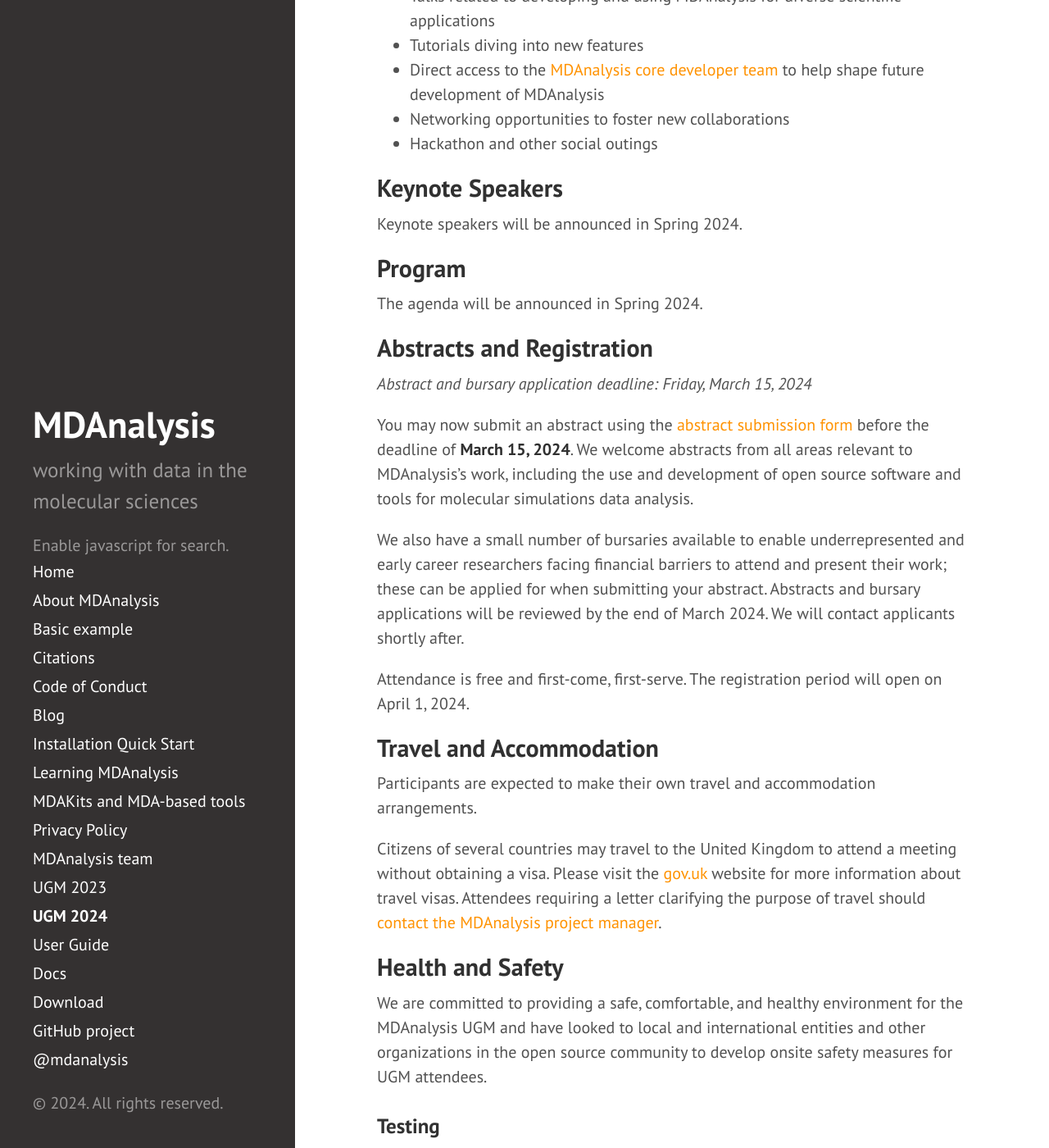
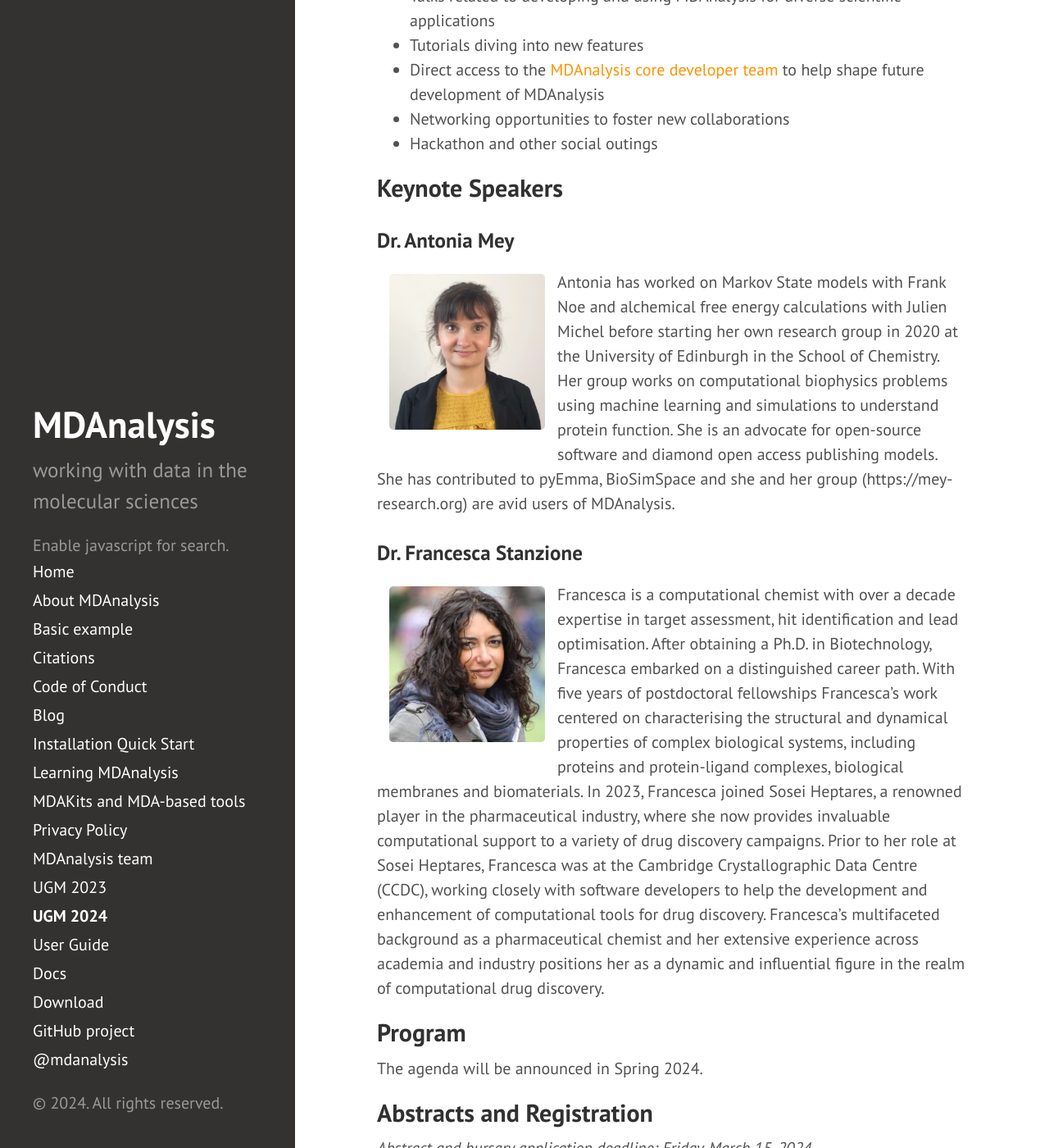
Before and after one commit to MDAnalysis/MDAnalysis.github.io, a Jekyll site: the page built from pages/ugm2024.md, in a window 1280 px wide and 1400 px high, scrolled down 635 px. Shown: the whole window at 82% size. Built offline with Jekyll 4.4.1, drawn with Linux system fonts in a browser that asks for light colours; comment, search, counter and statistics services are not loaded.

Commit message:
Add keynote speakers to UGM page (#368)
* Add keynote speakers to UGM page

* Add photos for Antonia Mey and Francesca Stanzione's UGM bios

* Add Antonia's affiliation

```diff
--- a/pages/ugm2024.md
+++ b/pages/ugm2024.md
@@ -16,7 +16,23 @@ The UGM will bring together users of the MDAnalysis package from different commu
 * Hackathon and other social outings
 
 ## Keynote Speakers
-Keynote speakers will be announced in Spring 2024.
+### Dr. Antonia Mey
+
+<img
+src="/public/images/UGM2024photo_Mey.jpg"
+title="Dr. Antonia Mey" alt="Dr. Antonia Mey"
+style="float: left; width: 220px; height: 220px; border-radius: 20px; border: 15px solid white" />
+
+Antonia has worked on Markov State models with Frank Noe and alchemical free energy calculations with Julien Michel before starting her own research group in 2020 at the University of Edinburgh in the School of Chemistry. Her group works on computational biophysics problems using machine learning and simulations to understand protein function. She is an advocate for open-source software and diamond open access publishing models. She has contributed to pyEmma, BioSimSpace and she and her group (https://mey-research.org) are avid users of MDAnalysis.
+
+### Dr. Francesca Stanzione
+
+<img
+src="/public/images/UGM2024photo_Stanzione.jpg"
+title="Dr. Francesca Stanzione" alt="Dr. Francesca Stanzione"
+style="float: left; width: 220px; height: 220px; border-radius: 20px; border: 15px solid white" />
+
+Francesca is a computational chemist with over a decade expertise in target assessment, hit identification and lead optimisation. After obtaining a Ph.D. in Biotechnology, Francesca embarked on a distinguished career path. With five years of postdoctoral fellowships Francesca’s work centered on characterising the structural and dynamical properties of complex biological systems, including proteins and protein-ligand complexes, biological membranes and biomaterials. In 2023, Francesca joined Sosei Heptares, a renowned player in the pharmaceutical industry, where she now provides invaluable computational support to a variety of drug discovery campaigns. Prior to her role at Sosei Heptares, Francesca was at the Cambridge Crystallographic Data Centre (CCDC), working closely with software developers to help the development and enhancement of computational tools for drug discovery. Francesca's multifaceted background as a pharmaceutical chemist and her extensive experience across academia and industry positions her as a dynamic and influential figure in the realm of computational drug discovery.
 
 ## Program
 The agenda will be announced in Spring 2024.
```
Also changed, not shown: public/images/UGM2024photo_Mey.jpg (added), public/images/UGM2024photo_Stanzione.jpg (added).
